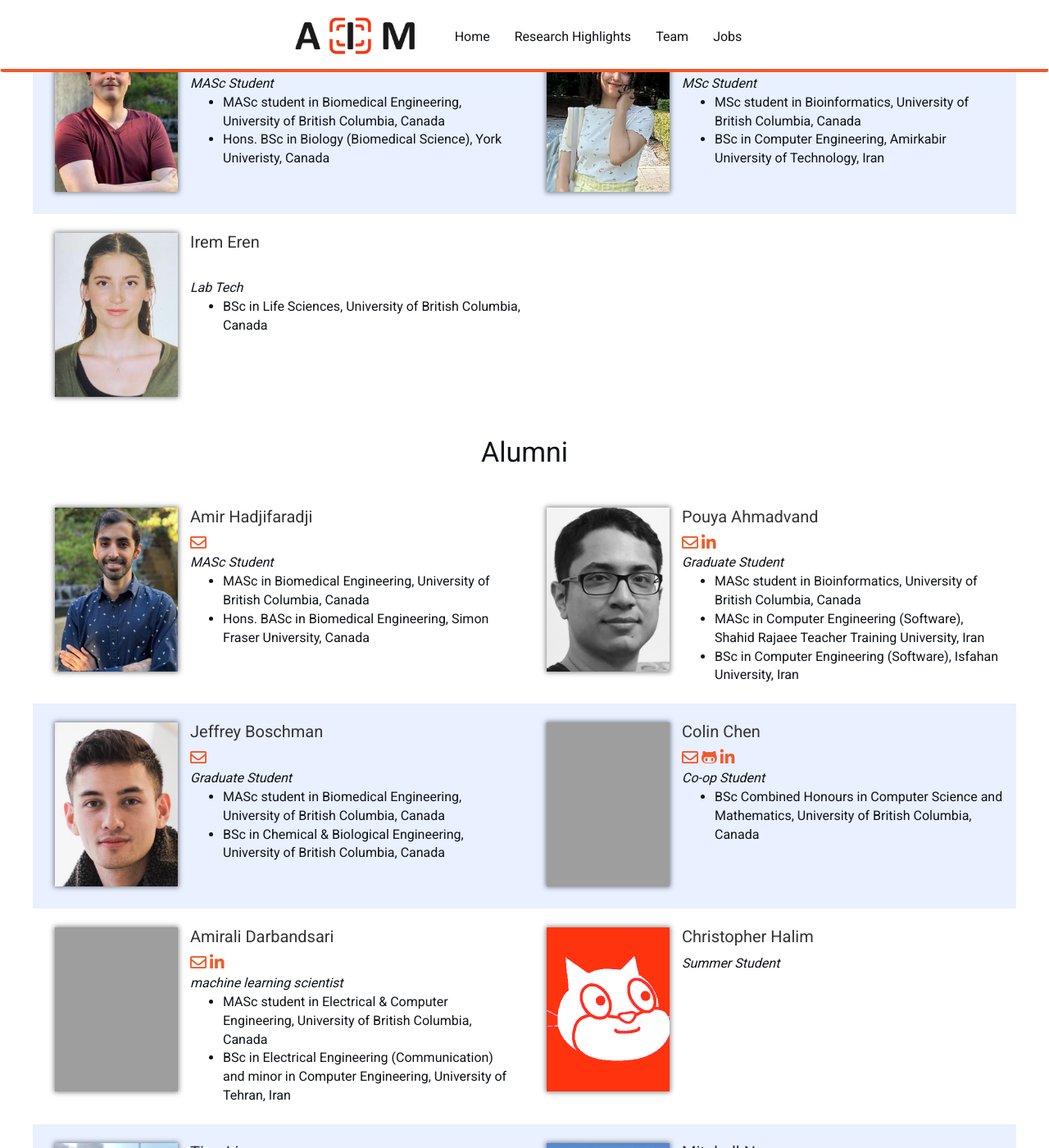
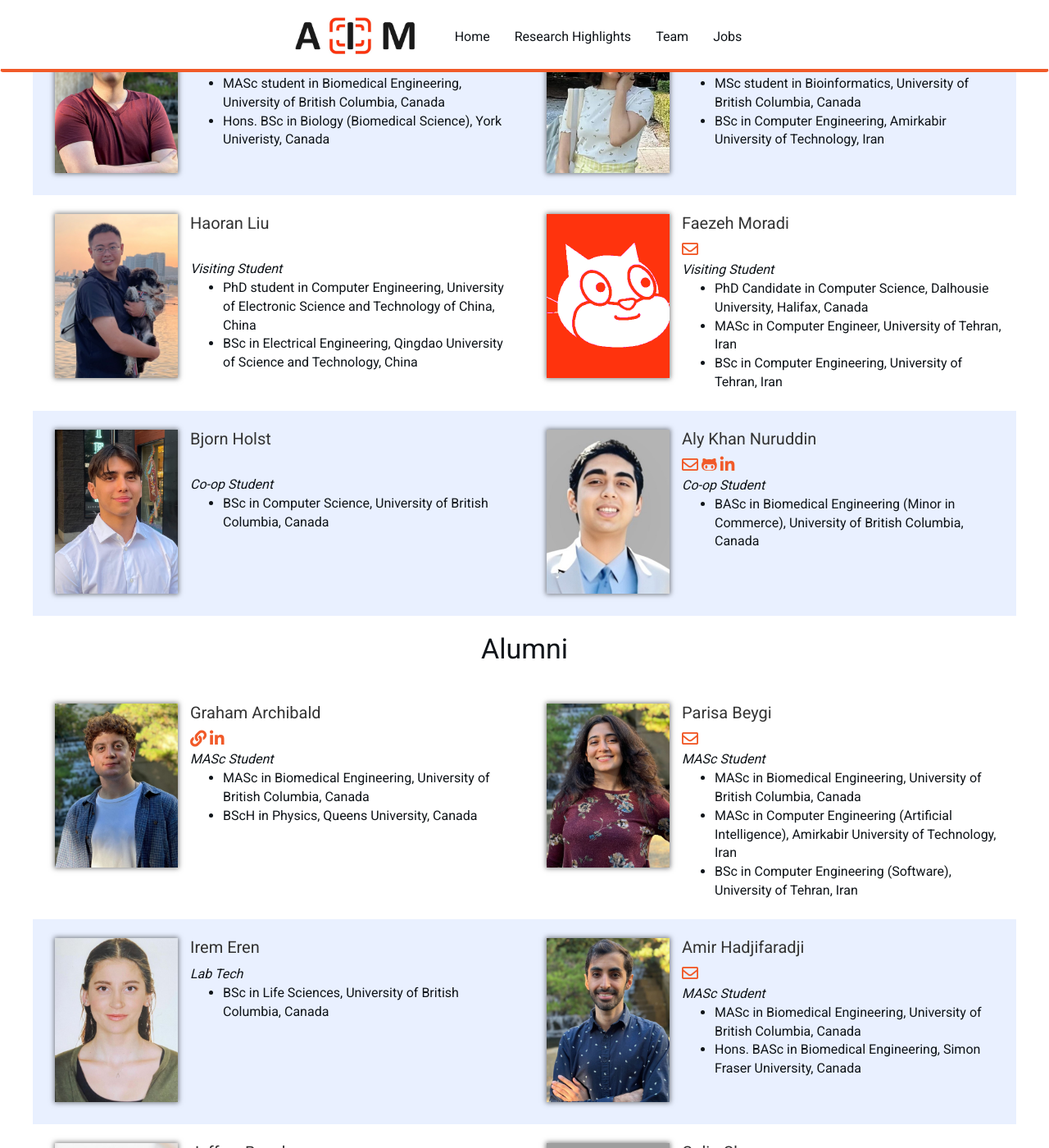
Before and after one commit to AIMLab-UBC/AIMLab-UBC.github.io, a Jekyll site: the page built from _pages/team.md, in a window 1280 px wide and 1400 px high, scrolled down 2108 px. Shown: the whole window at 82% size. Built offline with Jekyll 4.4.1, drawn with Linux system fonts in a browser that asks for light colours; nearby versions of some CDN libraries; some of the changed text lies outside the part shown; grey boxes are pictures that could not be loaded.

Commit message:
Updated team page

```diff
--- a/_data/team_members.yml
+++ b/_data/team_members.yml
@@ -61,19 +61,20 @@
   education3: BSc in Molecular Biology and Biochemistry, Simon Fraser Univserity, Canada
   alumni: 0
 
-# Sept 2022
-- name: Nikolay Alabi
-  photo: Nikolay.jpg
-  info: MD/PhD Student
-  email: mailto:nikolay.alabi@queensu.ca
+  # Jan 2024
+- name: Pouya Ahmadvand
+  photo: pahmadvand.png
+  info: Machine Learning Engineer
+  email: mailto:pouya.ahmadvand@ubc.ca
   website: 0
   github: 0
   twitter: 0
-  linkedin: 0
+  linkedin: https://www.linkedin.com/in/pouya-ahmadvand-a8913673
   google_scholar: 0
-  number_educ: 2
-  education1: MD/PhD Student (Bioinformatics), University of British Columbia, Canada
-  education2: BSc in Life Sciences, Queens University, Canada
+  number_educ: 3
+  education1: MASc in Bioinformatics, University of British Columbia, Canada
+  education2: MASc in Computer Engineering (Software), Shahid Rajaee Teacher Training University, Iran
+  education3: BSc in Computer Engineering (Software), Isfahan University, Iran
   alumni: 0
 
 # Sept 2020
@@ -107,37 +108,6 @@
   education2: BSc in Electrical Engineering (minor in Biomedical Engineering), University of Toronto, Canada
   alumni: 0
 
-# Sept 2020
-- name: Parisa Beygi
-  photo: Parisa.jpg
-  info: PhD Student
-  email: mailto:pabeygi@student.ubc.ca
-  website: 0
-  github: 0
-  twitter: 0
-  linkedin: 0
-  google_scholar: 0
-  number_educ: 3
-  education1: PhD student in Biomedical Engineering, University of British Columbia, Canada
-  education2: MASc in Computer Engineering (Artificial Intelligence), Amirkabir University of Technology, Iran
-  education3: BSc in Computer Engineering (Software), University of Tehran, Iran
-  alumni: 0
-
-# Sept 2020
-- name: Amir Hadjifaradji
-  photo: Amir.jpg
-  info: MASc Student
-  email: mailto:ahadji@student.ubc.ca
-  website: 0
-  github: 0
-  twitter: 0
-  linkedin: 0
-  google_scholar: 0
-  number_educ: 2
-  education1: MASc in Biomedical Engineering, University of British Columbia, Canada
-  education2: Hons. BASc in Biomedical Engineering, Simon Fraser University, Canada
-  alumni: 1
-
 # Sept 2021
 - name: Puria Azadi
   photo: Puria-v2.jpg
@@ -170,6 +140,21 @@
   education3: BSc in Mathematics, Isfahan University of Technology, Iran
   alumni: 0
 
+  # Sept 2022
+- name: Nikolay Alabi
+  photo: Nikolay.jpg
+  info: MD/PhD Student
+  email: mailto:nikolay.alabi@queensu.ca
+  website: 0
+  github: 0
+  twitter: 0
+  linkedin: 0
+  google_scholar: 0
+  number_educ: 2
+  education1: MD/PhD Student (Bioinformatics), University of British Columbia, Canada
+  education2: BSc in Life Sciences, Queens University, Canada
+  alumni: 0
+
 # Jan 2023
 - name: Mayur Mallya
   photo: Mayur-v2.jpg
@@ -184,6 +169,22 @@
   education1: PhD student in Bioinformatics, University of British Columbia, Canada
   education2: MSc in Computer Science, Simon Fraser University, Canada
   education3: BSc in Electronics and Communication Engineering, National Institute of Technology Karnataka (NIT-K), India
+  alumni: 0
+
+  # Jan 2024
+- name: Benham Maneshgar
+  photo: benham.jpg
+  info: PhD Student
+  email: mailto:bmanesh@student.ubc.ca
+  website: 0
+  github: 0
+  twitter: 0
+  linkedin: www.linkedin.com/in/bmaneshgar
+  google_scholar: 0
+  number_educ: 3
+  education1: PhD Student in Bioinformatics, University of Brithish Columbia, Canada
+  education2: MSc in Computer Science, Concordia University, Canada
+  education3: BEng in Software Engineering, Isfahan University, Iran
   alumni: 0
 
 # End PhD students -> MSc below
@@ -201,21 +202,6 @@
   number_educ: 2
   education1: MASc student in Bioinformatics, University of British Columbia, Canada
   education2: Combined BSc (Hon) in Biology and Computer Science, University of British Columbia, Canada
-  alumni: 0
-
-# May 2022
-- name: Graham Archibald
-  photo: Graham2.jpg
-  info: MASc Student
-  email: 0
-  website: https://meistrog.github.io/
-  github: 0
-  twitter: 0
-  linkedin: https://www.linkedin.com/in/graham-archibald-159114148
-  google_scholar: 0
-  number_educ: 2
-  education1: MASc in Biomedical Engineering, University of British Columbia, Canada
-  education2: BScH in Physics, Queens University, Canada
   alumni: 0
 
 # May 2023
@@ -263,6 +249,97 @@
   education2: BSc in Computer Engineering, Amirkabir University of Technology, Iran
   alumni: 0
 
+# Jan 2024
+- name: Haoran Liu
+  photo: haoran.jpg
+  info: Visiting Student
+  email: 0
+  website: 0
+  github: 0
+  twitter: 0
+  linkedin: 0
+  google_scholar: 0
+  number_educ: 2
+  education1: PhD student in Computer Engineering, University of Electronic Science and Technology of China, China
+  education2: BSc in Electrical Engineering, Qingdao University of Science and Technology, China
+  alumni: 0
+
+- name: Faezeh Moradi
+  photo: default_aim.png
+  info: Visiting Student
+  email: mailto:Faezeh.moradi@dal.ca
+  website: 0
+  github: 0
+  twitter: 0
+  linkedin: 0
+  google_scholar: 0
+  number_educ: 3
+  education1: PhD Candidate in Computer Science, Dalhousie University, Halifax, Canada
+  education2: MASc in Computer Engineer, University of Tehran, Iran
+  education3: BSc in Computer Engineering, University of Tehran, Iran
+  alumni: 0
+
+# Jan 2024
+- name: Bjorn Holst
+  photo: bjorn.png
+  info: Co-op Student
+  email: 0
+  website: 0
+  github: 0
+  twitter: 0
+  linkedin: 0
+  google_scholar: 0
+  number_educ: 1
+  education1: BSc in Computer Science, University of British Columbia, Canada
+  alumni: 0
+
+# Jan 2024
+- name: Aly Khan Nuruddin
+  photo: Alykhan.jpeg
+  info: Co-op Student
+  email: mailto:alykhan5@student.ubc.ca
+  website: 0
+  github: https://github.com/alykhan10/
+  twitter: 0
+  linkedin: https://www.linkedin.com/in/alykhannuruddin/
+  google_scholar: 0
+  number_educ: 1
+  education1: BASc in Biomedical Engineering (Minor in Commerce), University of British Columbia, Canada
+  alumni: 0
+
+######### Alumni Below #########
+
+# May 2022
+- name: Graham Archibald
+  photo: Graham2.jpg
+  info: MASc Student
+  email: 0
+  website: https://meistrog.github.io/
+  github: 0
+  twitter: 0
+  linkedin: https://www.linkedin.com/in/graham-archibald-159114148
+  google_scholar: 0
+  number_educ: 2
+  education1: MASc in Biomedical Engineering, University of British Columbia, Canada
+  education2: BScH in Physics, Queens University, Canada
+  alumni: 1
+
+  # Sept 2020
+- name: Parisa Beygi
+  photo: Parisa.jpg
+  info: MASc Student
+  email: mailto:pabeygi@student.ubc.ca
+  website: 0
+  github: 0
+  twitter: 0
+  linkedin: 0
+  google_scholar: 0
+  number_educ: 3
+  education1: MASc in Biomedical Engineering, University of British Columbia, Canada
+  education2: MASc in Computer Engineering (Artificial Intelligence), Amirkabir University of Technology, Iran
+  education3: BSc in Computer Engineering (Software), University of Tehran, Iran
+  alumni: 1
+
 # Sept 2021
 - name: Irem Eren
   photo: Irem.jpg
@@ -275,22 +352,21 @@
   google_scholar: 0
   number_educ: 1
   education1: BSc in Life Sciences, University of British Columbia, Canada
-  alumni: 0
+  alumni: 1
 
-# Alumni
-- name: Pouya Ahmadvand
-  photo: pahmadvand.png
-  info: Graduate Student
-  email: mailto:pouya.ahmadvand@ubc.ca
+  # Sept 2020
+- name: Amir Hadjifaradji
+  photo: Amir.jpg
+  info: MASc Student
+  email: mailto:ahadji@student.ubc.ca
   website: 0
   github: 0
   twitter: 0
-  linkedin: https://www.linkedin.com/in/pouya-ahmadvand-a8913673
+  linkedin: 0
   google_scholar: 0
-  number_educ: 3
-  education1: MASc student in Bioinformatics, University of British Columbia, Canada
-  education2: MASc in Computer Engineering (Software), Shahid Rajaee Teacher Training University, Iran
-  education3: BSc in Computer Engineering (Software), Isfahan University, Iran
+  number_educ: 2
+  education1: MASc in Biomedical Engineering, University of British Columbia, Canada
+  education2: Hons. BASc in Biomedical Engineering, Simon Fraser University, Canada
   alumni: 1
 
 - name: Jeffrey Boschman
@@ -484,7 +560,7 @@
 
 - name: Tony Xu
   photo: tonyxu.jpg
-  info: Undergraduate Student
+  info: Co-op Student
   email: 0
   website: 0
   github: 0
```
Also changed, not shown: assets/teampic/Alykhan.jpeg (added), assets/teampic/benham.jpg (added), assets/teampic/bjorn.png (added), assets/teampic/haoran.jpg (added).
